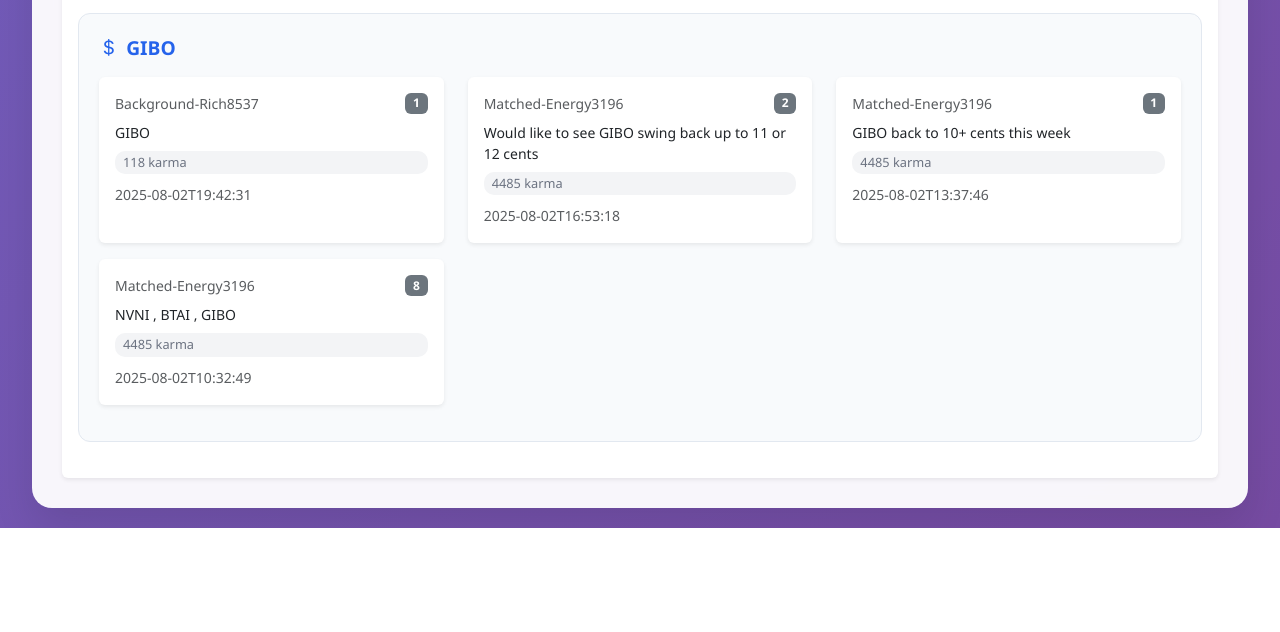
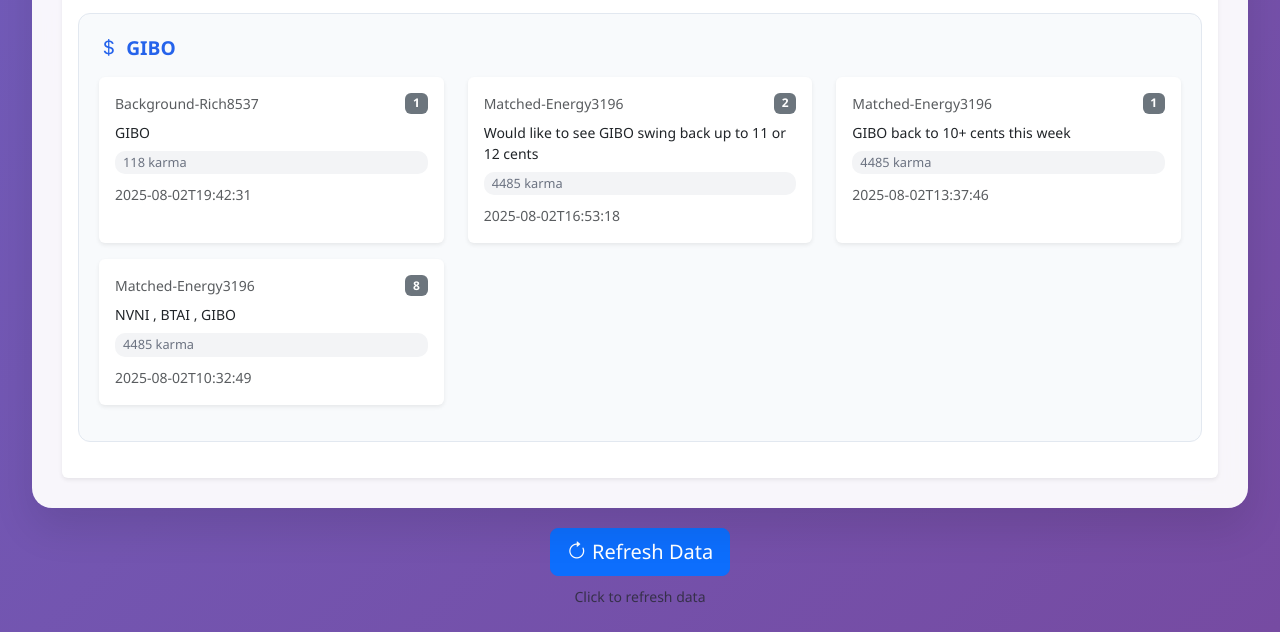
Before and after one commit to gurjyotanand/pennystocks-reddit-dashboard, a Flask app: page / in a window 1280 px wide. Shown: the part 4502-5134 px from the top of the page. Before the commit the page ends 5030 px from the top, so only its background shows below. Run offline with Flask 3, Linux system fonts and the light colour scheme.

Commit message:
Update dashboard.html

```diff
--- a/templates/dashboard.html
+++ b/templates/dashboard.html
@@ -677,6 +677,160 @@
     <button class="refresh-btn" onclick="refreshData()" title="Refresh Data">
         <i id="refresh-icon" class="bi bi-arrow-clockwise"></i>
     </button>
+    <!-- Enhanced Refresh Button -->
+<div class="text-center mb-4">
+    <button id="refreshBtn" class="btn btn-primary btn-lg" onclick="refreshData()" type="button">
+        <i class="bi bi-arrow-clockwise"></i>
+        <span class="btn-text">Refresh Data</span>
+    </button>
+    <div class="mt-2">
+        <small class="text-muted">Click to refresh data</small>
+    </div>
+</div>
+
+<script>
+let isRefreshing = false;
+
+async function refreshData() {
+    if (isRefreshing) return;
+
+    const refreshBtn = document.getElementById('refreshBtn');
+    const refreshIcon = refreshBtn.querySelector('i');
+    const refreshText = refreshBtn.querySelector('.btn-text');
+
+    // Update button state
+    isRefreshing = true;
+    refreshBtn.disabled = true;
+    refreshIcon.className = 'bi bi-arrow-clockwise spinning';
+    refreshText.textContent = 'Refreshing...';
+
+    try {
+        console.log('🔄 Starting data refresh...');
+
+        // Call the safe refresh endpoint
+        const refreshResponse = await fetch('/api/refresh', {
+            method: 'POST',
+            headers: { 'Content-Type': 'application/json' }
+        });
+
+        if (!refreshResponse.ok) {
+            throw new Error(`Refresh failed: ${refreshResponse.status}`);
+        }
+
+        // Get updated data
+        const dataResponse = await fetch('/api/data');
+
+        if (!dataResponse.ok) {
+            throw new Error(`Data fetch failed: ${dataResponse.status}`);
+        }
+
+        const newData = await dataResponse.json();
+        console.log('📊 New data loaded successfully');
+
+        // Update dashboard elements
+        updateDashboard(newData);
+
+        // Success notification
+        showNotification('✅ Data refreshed successfully!', 'success');
+
+    } catch (error) {
+        console.error('❌ Refresh error:', error);
+        showNotification(`❌ Refresh failed: ${error.message}`, 'error');
+    } finally {
+        // Reset button state
+        isRefreshing = false;
+        refreshBtn.disabled = false;
+        refreshIcon.className = 'bi bi-arrow-clockwise';
+        refreshText.textContent = 'Refresh Data';
+    }
+}
+
+function updateDashboard(data) {
+    try {
+        // Update summary stats with animation
+        if (data.summary_stats) {
+            updateElement('total-comments', data.summary_stats.total_comments);
+            updateElement('comments-with-tickers', data.summary_stats.comments_with_tickers);
+            updateElement('unique-tickers', data.summary_stats.unique_tickers);
+            updateElement('avg-score', data.summary_stats.avg_score);
+            updateElement('max-score', data.summary_stats.max_score);
+            updateElement('users-1000-karma', data.summary_stats.users_1000_karma);
+        }
+
+        console.log('📈 Dashboard updated successfully');
+    } catch (error) {
+        console.error('Error updating dashboard:', error);
+    }
+}
+
+function updateElement(id, value) {
+    const element = document.getElementById(id);
+    if (element) {
+        element.style.opacity = '0.5';
+        setTimeout(() => {
+            element.textContent = value;
+            element.style.opacity = '1';
+        }, 150);
+    }
+}
+
+function showNotification(message, type) {
+    // Remove existing notifications
+    const existing = document.querySelector('.notification');
+    if (existing) existing.remove();
+
+    // Create notification
+    const notification = document.createElement('div');
+    notification.className = `notification alert alert-${type === 'error' ? 'danger' : 'success'} alert-dismissible fade show`;
+    notification.style.cssText = `
+        position: fixed;
+        top: 20px;
+        right: 20px;
+        z-index: 1050;
+        min-width: 300px;
+        box-shadow: 0 4px 12px rgba(0,0,0,0.15);
+    `;
+
+    notification.innerHTML = `
+        ${message}
+        <button type="button" class="btn-close" onclick="this.parentElement.remove()"></button>
+    `;
+
+    document.body.appendChild(notification);
+
+    // Auto-remove after 5 seconds
+    setTimeout(() => {
+        if (notification.parentElement) {
+            notification.remove();
+        }
+    }, 5000);
+}
+
+// Add CSS for spinning animation
+const style = document.createElement('style');
+style.textContent = `
+    .spinning {
+        animation: spin 1s linear infinite;
+    }
+
+    @keyframes spin {
+        from { transform: rotate(0deg); }
+        to { transform: rotate(360deg); }
+    }
+
+    .notification {
+        animation: slideIn 0.3s ease-out;
+    }
+
+    @keyframes slideIn {
+        from { opacity: 0; transform: translateX(100%); }
+        to { opacity: 1; transform: translateX(0); }
+    }
+`;
+document.head.appendChild(style);
+
+console.log('🔵 Enhanced refresh system loaded');
+</script>
 
     <!-- Loading Spinner -->
     <div class="loading-spinner" id="loadingSpinner">
```
